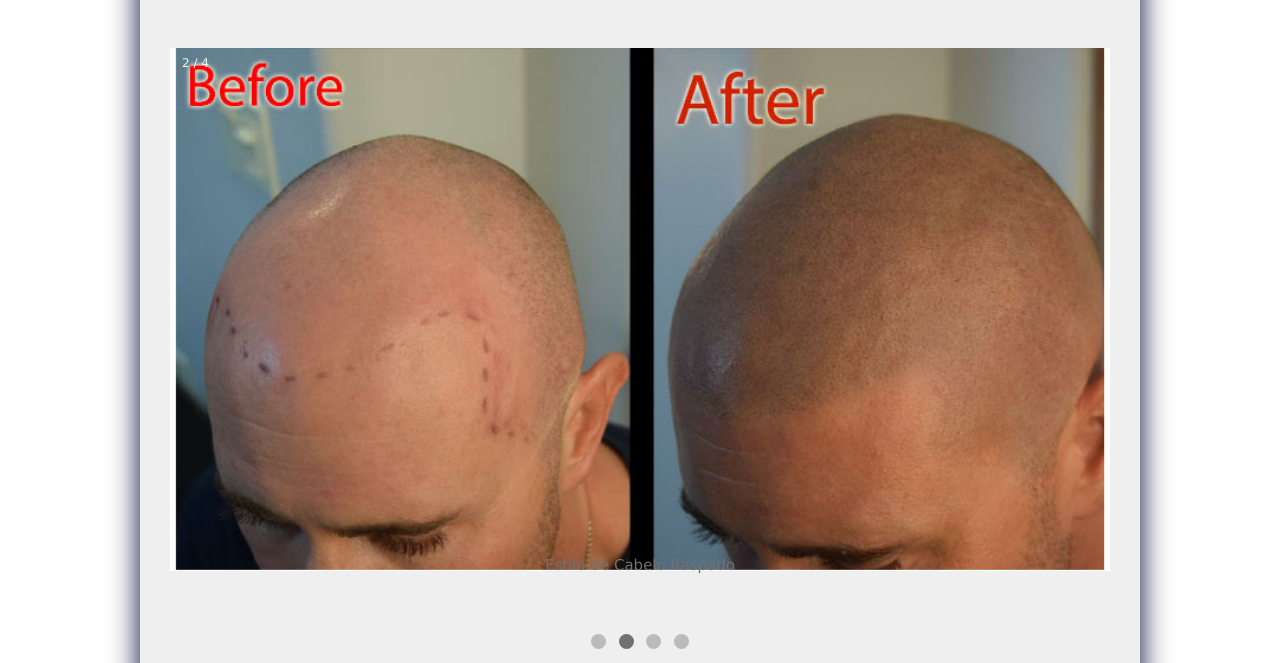
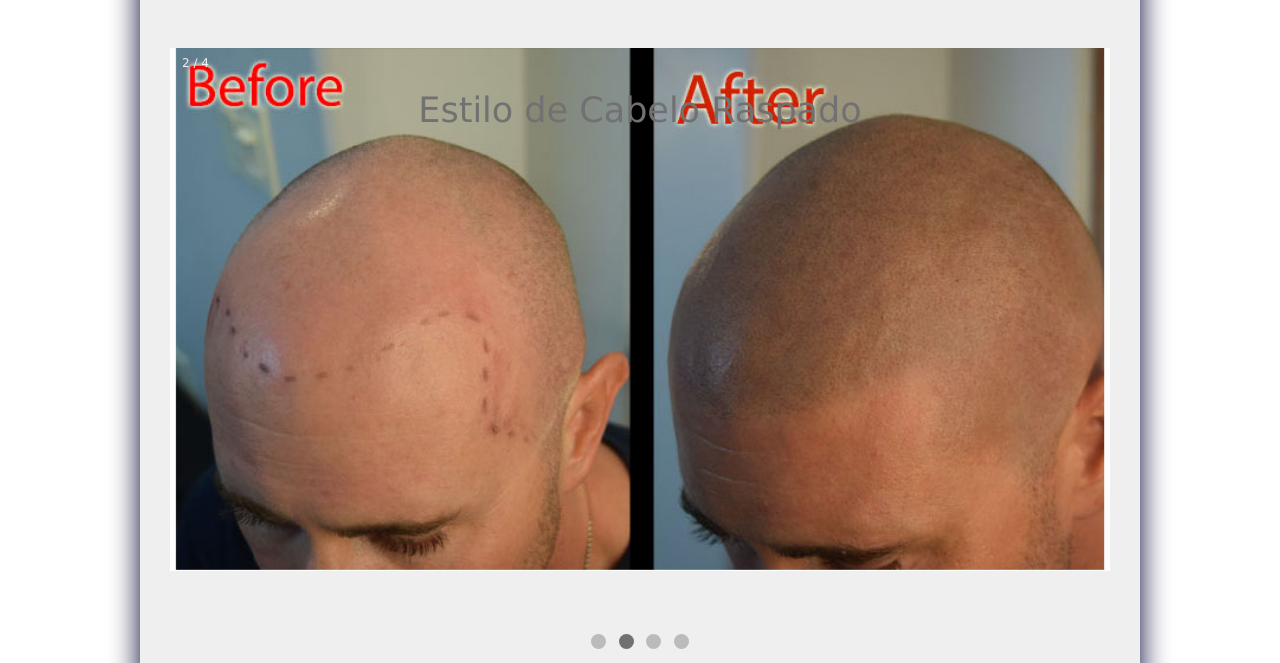
Before and after one commit to Alphashub/Alphashub.github.io, a PHP site: page / in a window 1280 px wide. Shown: the part 404-1067 px from the top of the page. Run offline with PHP 8.4, Linux system fonts and the light colour scheme.

Commit message:
Update alfa.css

```diff
--- a/alfa.css
+++ b/alfa.css
@@ -103,12 +103,14 @@
 /* Caption text */
 .text1 {
   color: #717171;
-  font-size: 15px;
+  font-size: 35px;
   padding: 8px 12px;
   position: absolute;
   bottom: 8px;
   width: 100%;
   text-align: center;
+  max-height: 500px;
+  min-height: 500px;
 }
 
 .text2{
@@ -120,8 +122,8 @@
 
 /* Number text (1/3 etc) */
 .numbertext {
-  color: #717171;
-  font-size: 12px;
+  color: #333;
+  font-size: 15px;
   padding: 8px 12px;
   position: absolute;
   top: 0;
```
